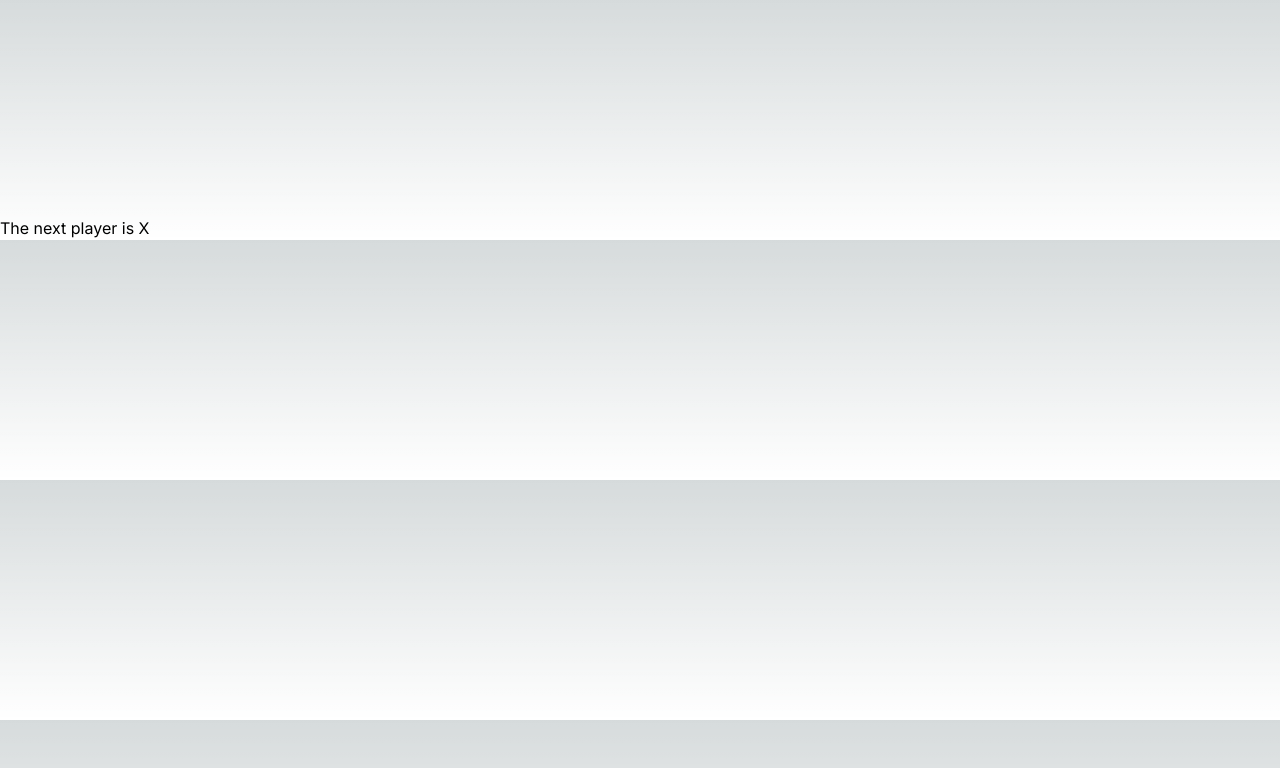
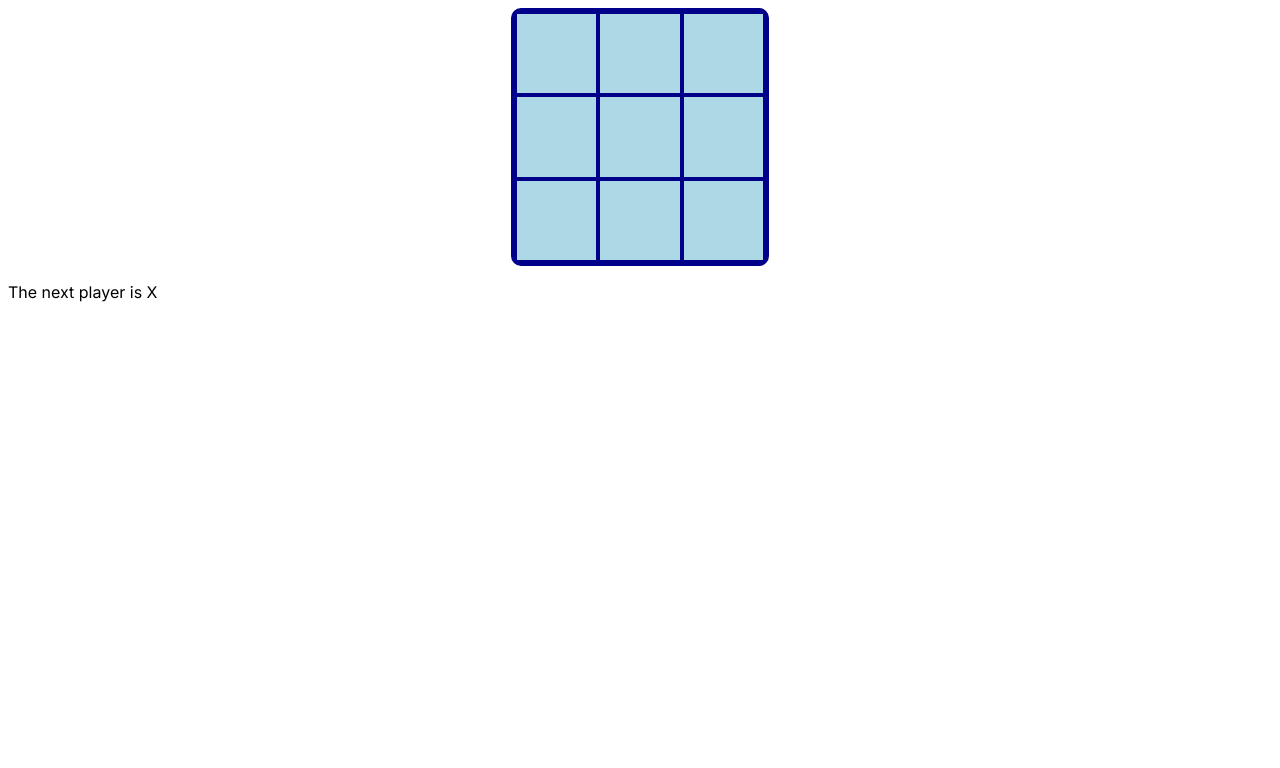
Before and after one commit to Steve-Munoz/React-Tic-Tac-Toe, a Next.js app: page / in a window 1280 px wide. Shown: the top 768 px of the page. Built offline with nearby package versions, Linux system fonts and the light colour scheme.

Commit message:
created styles for Board.js and Square.js

```diff
--- a/src/app/components/Board.js
+++ b/src/app/components/Board.js
@@ -3,9 +3,20 @@
 import React from 'react';
 import Square from "./Square"
 
+const style = {
+    border: '4px solid darkblue',
+    borderRadius: '10px',
+    width: '250px',
+    height: '250px',
+    margin: '0 auto',
+    display: 'grid',
+    gridTemplate: 'repeat(3, 1fr) / repeat(3, 1fr)'
+};
+
+
 const Board = ({squares, onClick}) => {
   return (
-    <div>
+    <div style = {style}>
       {squares.map((square,i)=>
       (<Square key={i} value = {square} onClick = {()=>onClick(i)}/>)
       )}
--- a/src/app/components/Square.js
+++ b/src/app/components/Square.js
@@ -1,10 +1,19 @@
 import React from 'react';
+
+const style = {
+    background: 'lightblue',
+    border: '2px solid darkblue',
+    fontSize: '30px',
+    fontWeight: '800',
+    cursor: 'pointer',
+    outline: 'none'
+};
 
 const Square = ({value, onClick}) => {
   return (
-    <div>
-      {<button value = {value} onClick = {onClick}>{value}</button>}
-    </div>
+    <>
+      {<button style = {style} value = {value} onClick = {onClick}>{value}</button>}
+    </>
   );
 }
 
--- a/src/app/globals.css
+++ b/src/app/globals.css
@@ -1,4 +1,4 @@
-@tailwind base;
+/* @tailwind base;
 @tailwind components;
 @tailwind utilities;
 
@@ -24,4 +24,4 @@
       rgb(var(--background-end-rgb))
     )
     rgb(var(--background-start-rgb));
-}
+} */
```
